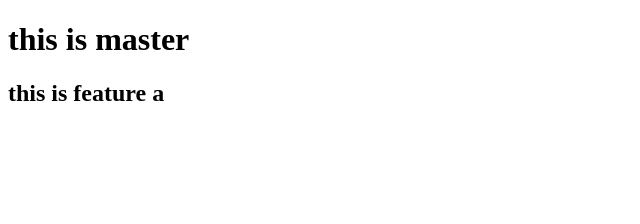
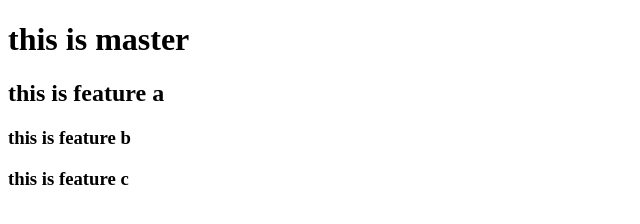
Before and after one commit to dramallama14/lessongit, a plain HTML site: page index.html in a window 1280 px wide. Shown: the whole page, without its empty margins (0-640 px from the left). Drawn offline with Linux system fonts and the light colour scheme.

Commit message:
init project

```diff
--- a/index.html
+++ b/index.html
@@ -9,5 +9,7 @@
 <body>
     <h1>this is master</h1>
     <h2>this is feature a</h2>
+    <h3>this is feature b</h3>
+    <h3>this is feature c</h3>
 </body>
 </html>
```
Also changed, not shown: 2 other files.
